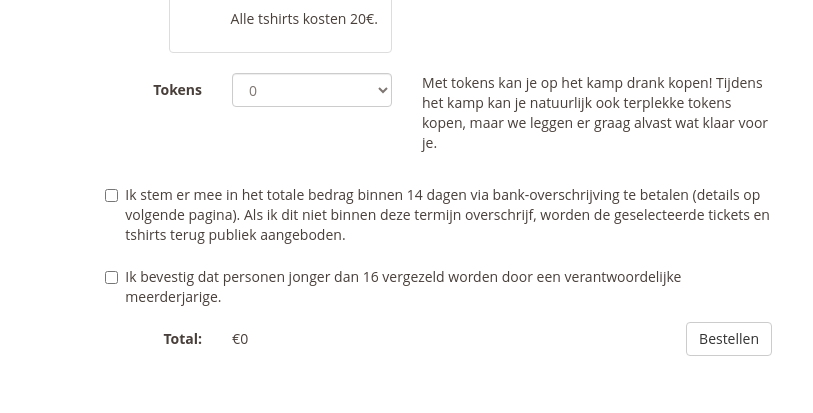
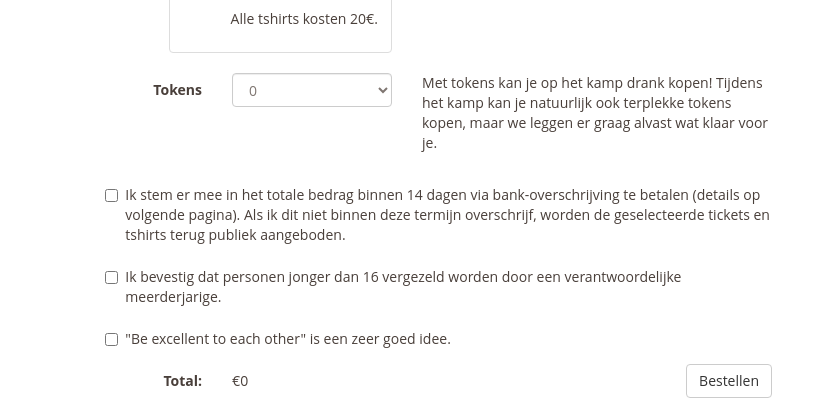
Before and after one commit to toonvandeputte/tickets.fri3d.be, a Python web app: template src/fr1ckets/templates/tickets.html in a window 1280 px wide. Shown: the part 905-1318 px from the top of the page, without its empty margins (233-1046 px from the left). Before the commit the page ends 1261 px from the top, so only its background shows below. Run offline with Jinja, Linux system fonts and the light colour scheme; the template is opened without the code that fills it, so the values that code supplies are empty; some libraries are stand-ins or nearby versions.

Commit message:
ticketpage; add the be excellent checkbox

```diff
--- a/src/fr1ckets/templates/tickets.html
+++ b/src/fr1ckets/templates/tickets.html
@@ -252,6 +252,15 @@
 				</div>
 			</div>
 		</div>
+		<div class="form-group">
+			<div class="col-xs-12 col-sm-11 col-sm-offset-1">
+				<div class="checkbox">
+					<label>
+						<input type="checkbox" id="terms_excellent" name="terms_excellent" required aria-required="true" class="filled-in">"Be excellent to each other" is een zeer goed idee.
+					</label>
+				</div>
+			</div>
+		</div>
 		<!-- END BLACK TONGUE OF MORDOR -->
 
 		<div class="form-group">
```
